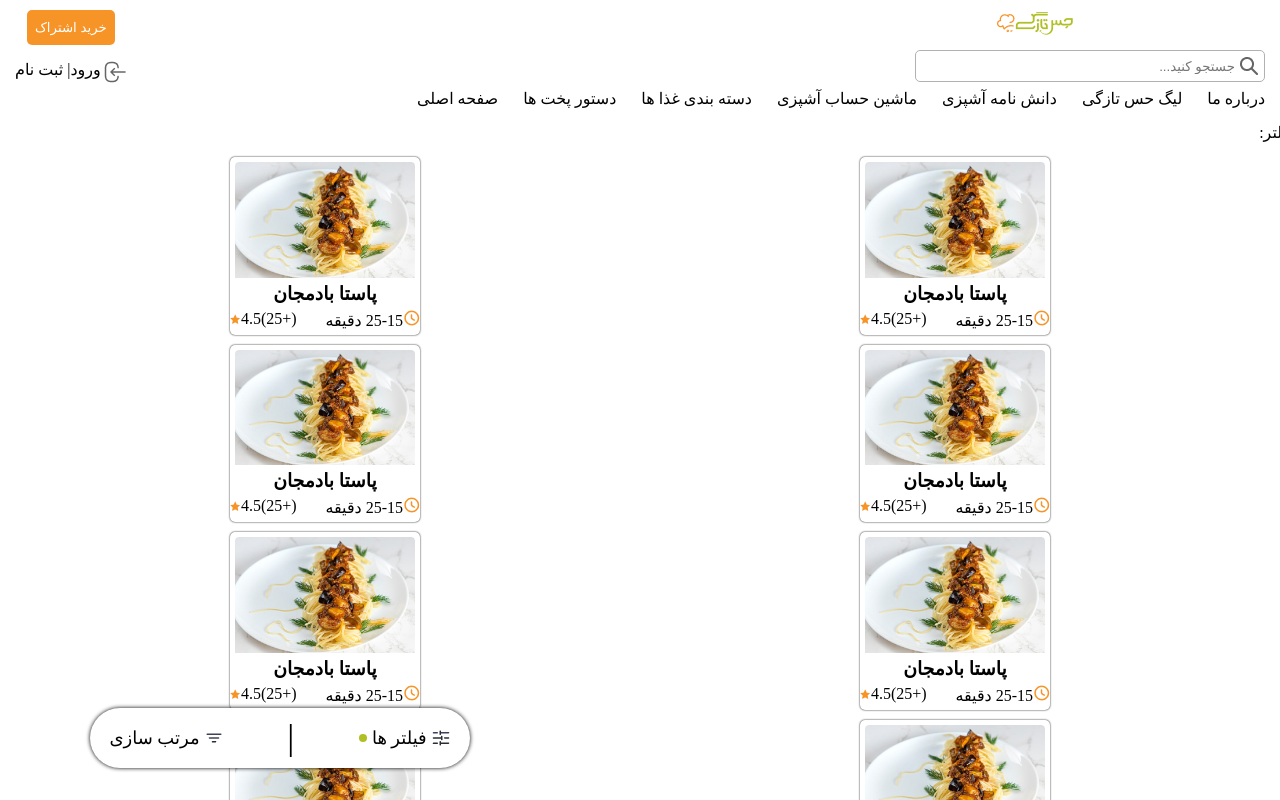
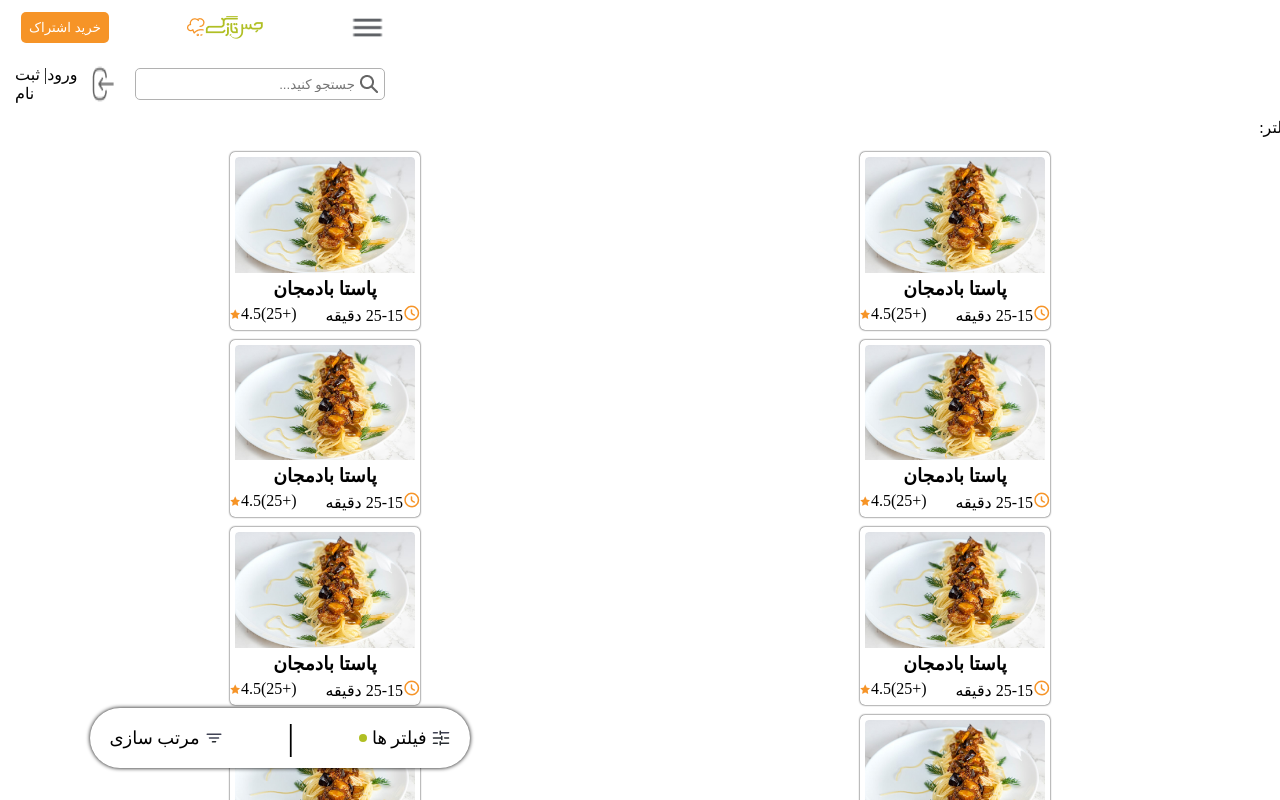
Before and after one commit to sediqullahbadakhsh/recipes, a React (Vite) app: page / in a window 1280 px wide. Shown: the top 800 px of the page. Built offline with nearby package versions, Linux system fonts and the light colour scheme.

Commit message:
update header

```diff
--- a/src/App.css
+++ b/src/App.css
@@ -7,3 +7,13 @@ html {
 body {
   margin: 10px 15px;
 }
+
+.hidden {
+  display: none;
+}
+.active {
+  display: block;
+}
+.desktopMenu {
+  display: none;
+}
--- a/src/App.jsx
+++ b/src/App.jsx
@@ -1,4 +1,3 @@
-import { useState } from "react";
 import "./App.css";
 import Header from "./components/Header";
 import Items from "./components/Items";
@@ -8,7 +7,9 @@ function App() {
   return (
     <div>
       <Header />
-      <Navbar />
+      <div className="desktopMenu">
+        <Navbar />
+      </div>
       <Items />
     </div>
   );
--- a/src/assets/style/Header.css
+++ b/src/assets/style/Header.css
@@ -1,33 +1,31 @@
 .header-container {
-  display: flex;
-  justify-content: space-between;
+  display: grid;
+  grid-template-areas:
+    "subscription logo menuBtn"
+    "signup search search ";
+  justify-content: start;
   align-items: center;
   align-content: center;
+  justify-items: center;
+  grid-template-columns: 100px 180px 50px;
+  gap: 20px;
 }
-.left,
-.right {
-  display: flex;
-  align-items: center;
-  gap: 15px;
-}
-.left {
-  flex-direction: column;
-}
-.right {
-  flex-direction: column-reverse;
-}
+
 .subscription {
   background-color: #f69427;
   color: #fff;
   border: none;
-  padding: 10px 8px;
+  padding: 8px;
   border-radius: 5px;
   cursor: pointer;
+  order: 1;
 }
 .signup {
   display: flex;
   gap: 2px;
   cursor: pointer;
+  width: 100px;
+  order: 4;
 }
 
 .search {
@@ -35,19 +33,26 @@
   border: solid 1px rgb(177, 177, 177);
   border-radius: 5px;
   padding: 3px;
-  width: 350px;
+  width: 250px;
   justify-content: right;
+  order: 5;
+  justify-self: start;
 }
 .search > input {
   text-align: right;
   margin-right: 2px;
   border: none;
-  width: 320px;
+  width: 250px;
 }
 .search > input:focus {
   outline: none;
 }
 .logo {
-  margin-right: 110px;
   cursor: pointer;
+  order: 2;
 }
+.menuBtn {
+  width: 35px;
+  order: 3;
+  justify-self: end;
+}
--- a/src/assets/style/Items.css
+++ b/src/assets/style/Items.css
@@ -2,13 +2,6 @@
   display: flex;
   flex-direction: column;
   justify-content: right;
-}
-
-.hidden {
-  display: none;
-}
-.active {
-  display: block;
 }
 .items-page {
   margin-top: 15px;
@@ -144,3 +137,10 @@
 .filter-option > input {
   margin-left: 10px;
 }
+.sort-categories {
+  width: 110vw;
+  display: flex;
+  flex-direction: column;
+  padding: 10px;
+  align-items: flex-end;
+}
--- a/src/components/Header.jsx
+++ b/src/components/Header.jsx
@@ -1,24 +1,33 @@
+import { useState } from "react";
+import Navbar from "./Navbar";
 import login from "../assets/Images/login.png";
 import search from "../assets/Images/search.png";
 import logo from "../assets/Images/Logo.png";
 import "../assets/style/Header.css";
+import menu from "../assets/Images/menu.png";
 
-const Header = () => {
+const Header = ({ hundleClick }) => {
+  const [active, setActive] = useState(false);
   return (
     <div className="header-container">
-      <div className="left">
       <button className="subscription">خرید اشتراک</button>
       <div className="signup">
         <p>ورود| ثبت نام</p>
         <img src={login} alt="Login" />
       </div>
-      </div>
-      <div className="right">
       <div className="search">
         <input type="text" placeholder="...جستجو کنید" />
         <img src={search} alt="search" />
       </div>
       <img src={logo} alt="logo" className="logo" />
+      <img
+        className="menuBtn"
+        onClick={() => setActive(!active)}
+        src={menu}
+        alt="menu"
+      />
+      <div className={active ? "active" : "hidden"}>
+        <Navbar />
       </div>
     </div>
   );
--- a/src/components/Sorts.jsx
+++ b/src/components/Sorts.jsx
@@ -1,4 +1,21 @@
-const Sorts = () => {
-  return <div>Sorts</div>;
+import close from "../assets/Images/close-square.png";
+
+const Sorts = ({ sortList, closeMenu }) => {
+  return (
+    <div className="floatingWindow">
+      <div className="topModal" dir="rtl">
+        <div onClick={closeMenu}>
+          <img src={close} alt="close btn" />
+        </div>
+        <p>فیلتر</p>
+        <p></p>
+      </div>
+      <div className="sort-categories">
+        {sortList.map((item) => {
+          return <div key={item.id}>{item.name}</div>;
+        })}
+      </div>
+    </div>
+  );
 };
 export default Sorts;
--- a/src/components/data.js
+++ b/src/components/data.js
@@ -180,7 +180,7 @@ export const filterList = [
 
 export const sortList = [
   { id: 1, name: "جدیدترین" },
-  { id: 2, ame: "یمی ترین" },
-  { id: 3, ame: "بوب ترین" },
-  { id: 4, ame: "یگان" },
+  { id: 2, name: "یمی ترین" },
+  { id: 3, name: "بوب ترین" },
+  { id: 4, name: "یگان" },
 ];
```
Also changed, not shown: src/assets/Images/menu.png (added). Lines whose indentation alone changed are shown as unchanged.
